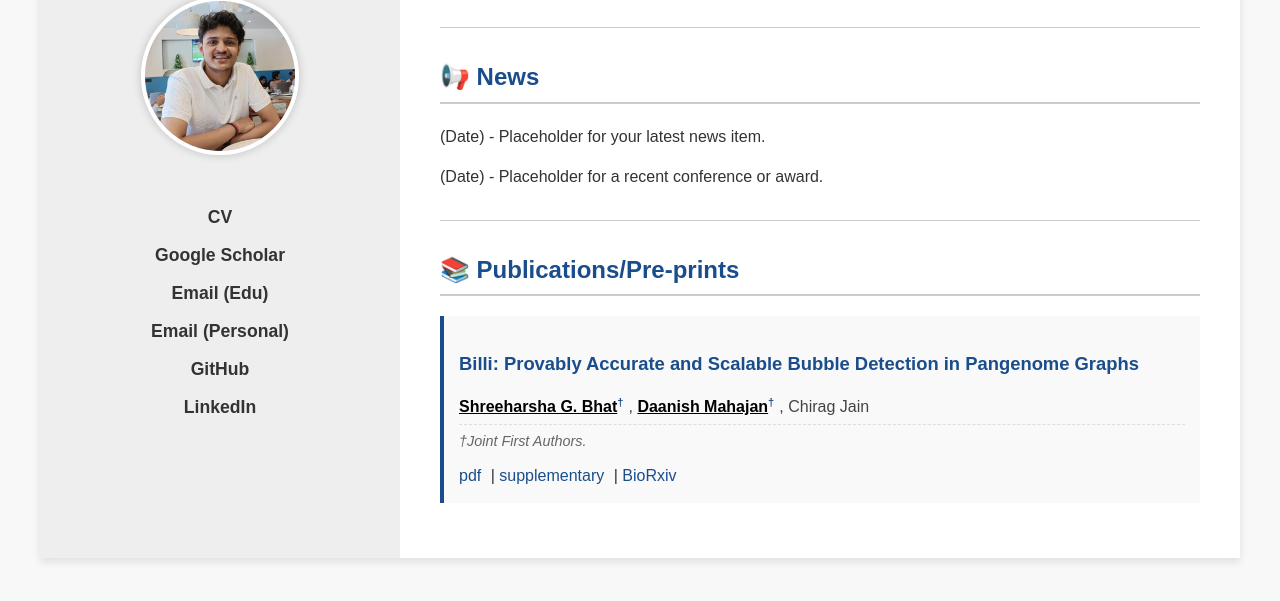
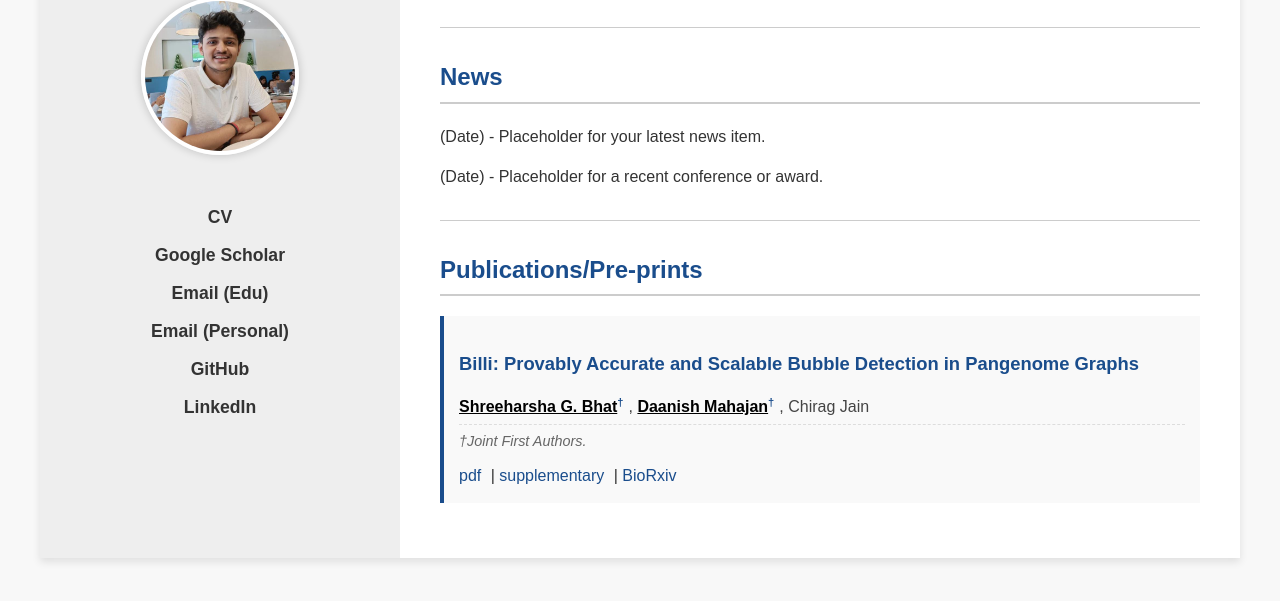
Before and after one commit to Shreeharsha-BE21B037/Shreeharsha-BE21B037.github.io, a plain HTML site: page index.html in a window 1280 px wide. Shown: the part 129-730 px from the top of the page. Drawn offline with Linux system fonts and the light colour scheme.

Commit message:
Update index.html

```diff
--- a/index.html
+++ b/index.html
@@ -41,7 +41,7 @@
             <hr>
 
             <section id="news">
-                <h2>📢 News</h2>
+                <h2> News</h2>
                 <ul>
                     <li>(Date) - Placeholder for your latest news item.</li>
                     <li>(Date) - Placeholder for a recent conference or award.</li>
@@ -51,7 +51,7 @@
             <hr>
 
             <section id="publications">
-                <h2>📚 Publications/Pre-prints</h2>
+                <h2> Publications/Pre-prints</h2>
 
                 <div class="publication-item">
                     <p class="pub-title">
```
